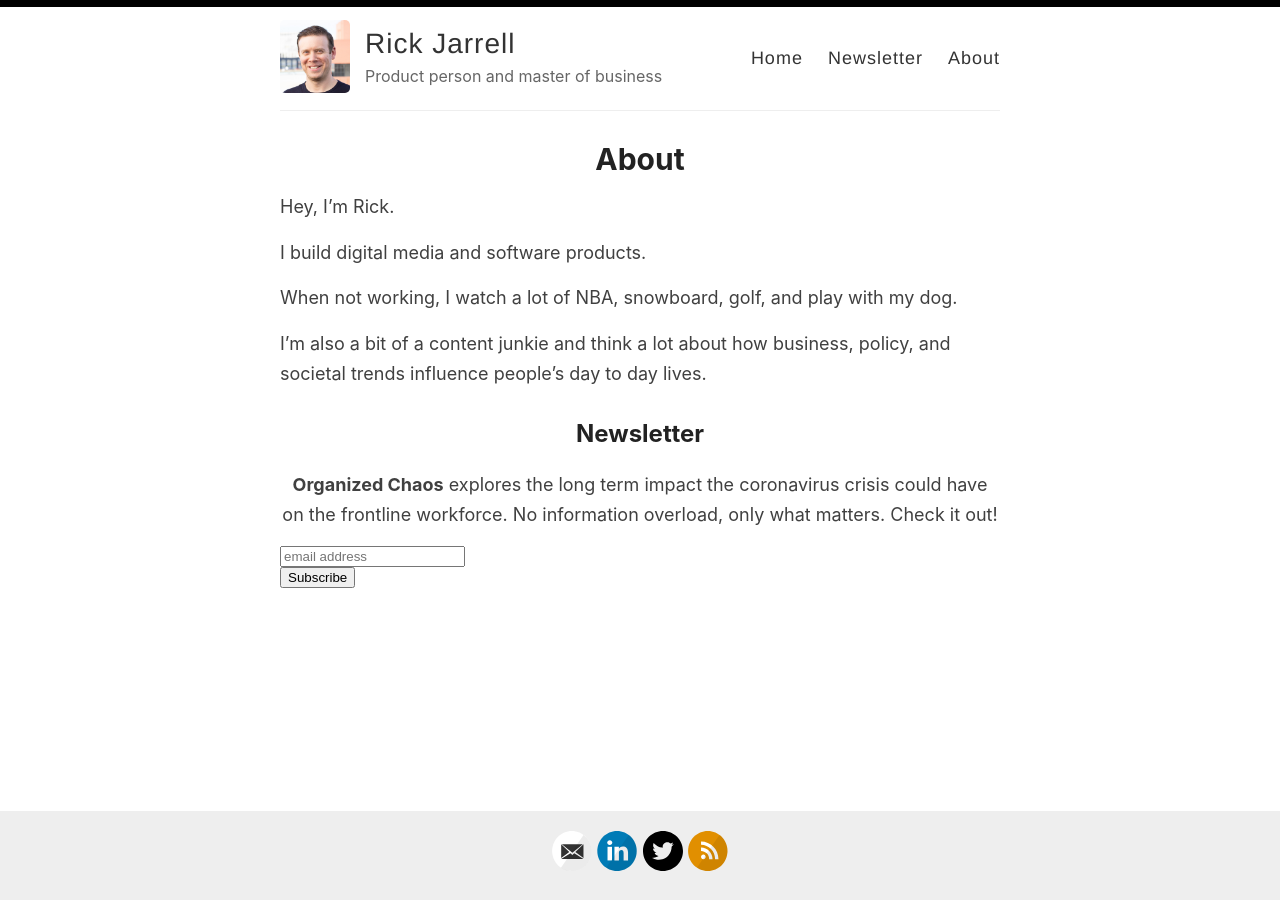
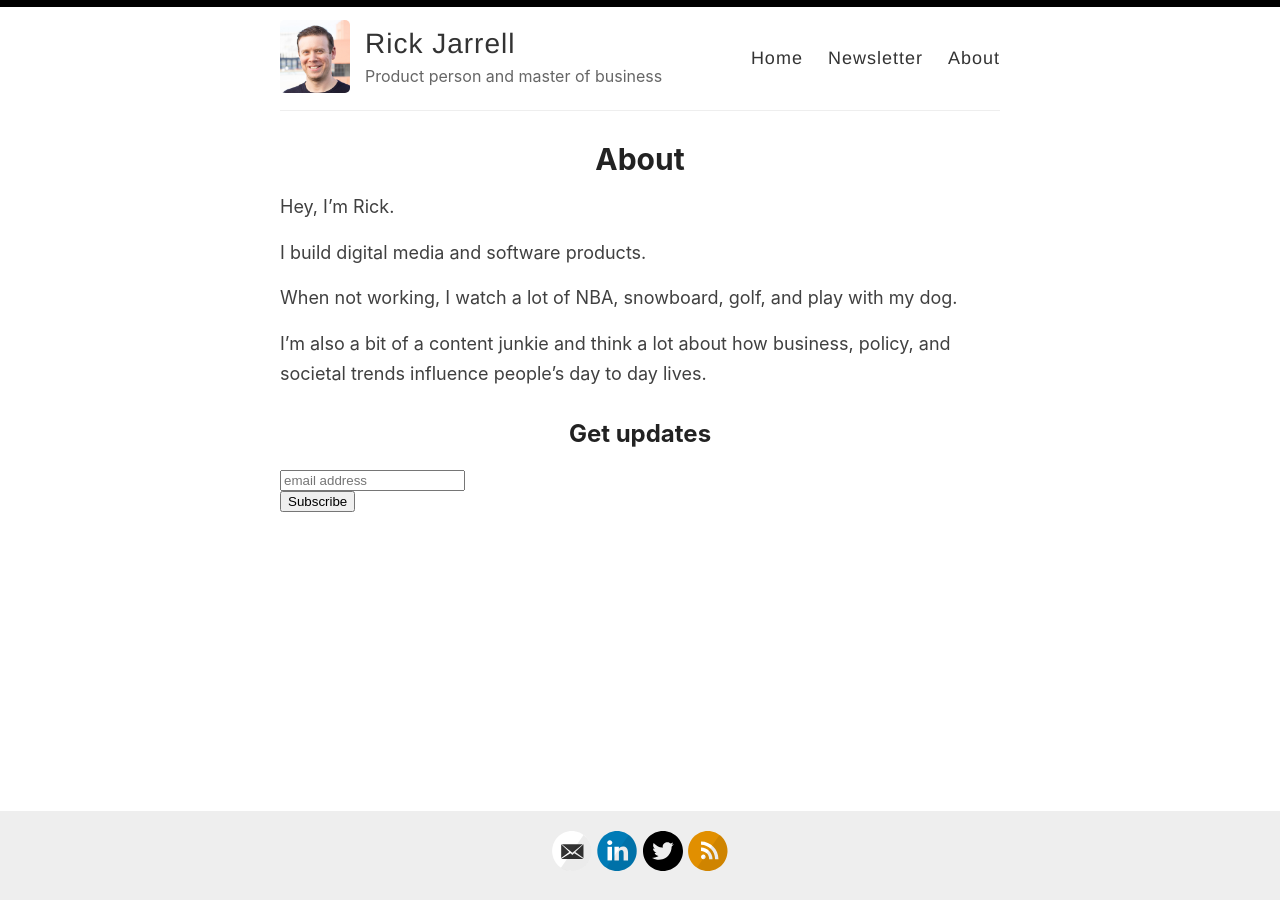
Before and after one commit to rickjarrell/backupblog, a Jekyll site: the page built from _pages/about.md, in a window 1280 px wide. Built offline with Jekyll 4.4.1, drawn with Linux system fonts in a browser that asks for light colours; comment, search, counter and statistics services are not loaded.

Commit message:
remove nl

```diff
--- a/_layouts/page.html
+++ b/_layouts/page.html
@@ -10,7 +10,7 @@ layout: default
     {{ content }}
   </div>
 </article>
-<p align = center><b>Organized Chaos</b> explores the long term impact the coronavirus crisis could have on the frontline workforce. No information overload, only what matters. Check it out!</p>
+<p align = center></p>
 <!-- Begin Mailchimp Signup Form -->
 <link href="//cdn-images.mailchimp.com/embedcode/horizontal-slim-10_7.css" rel="stylesheet" type="text/css">
 <style type="text/css">
--- a/_pages/about.md
+++ b/_pages/about.md
@@ -13,4 +13,4 @@ When not working, I watch a lot of NBA, snowboard, golf, and play with my dog.
 I'm also a bit of a content junkie and think a lot about how business, policy, and societal trends influence people's day to day lives.
 <br/>
 
-## Newsletter
+## Get updates
```
